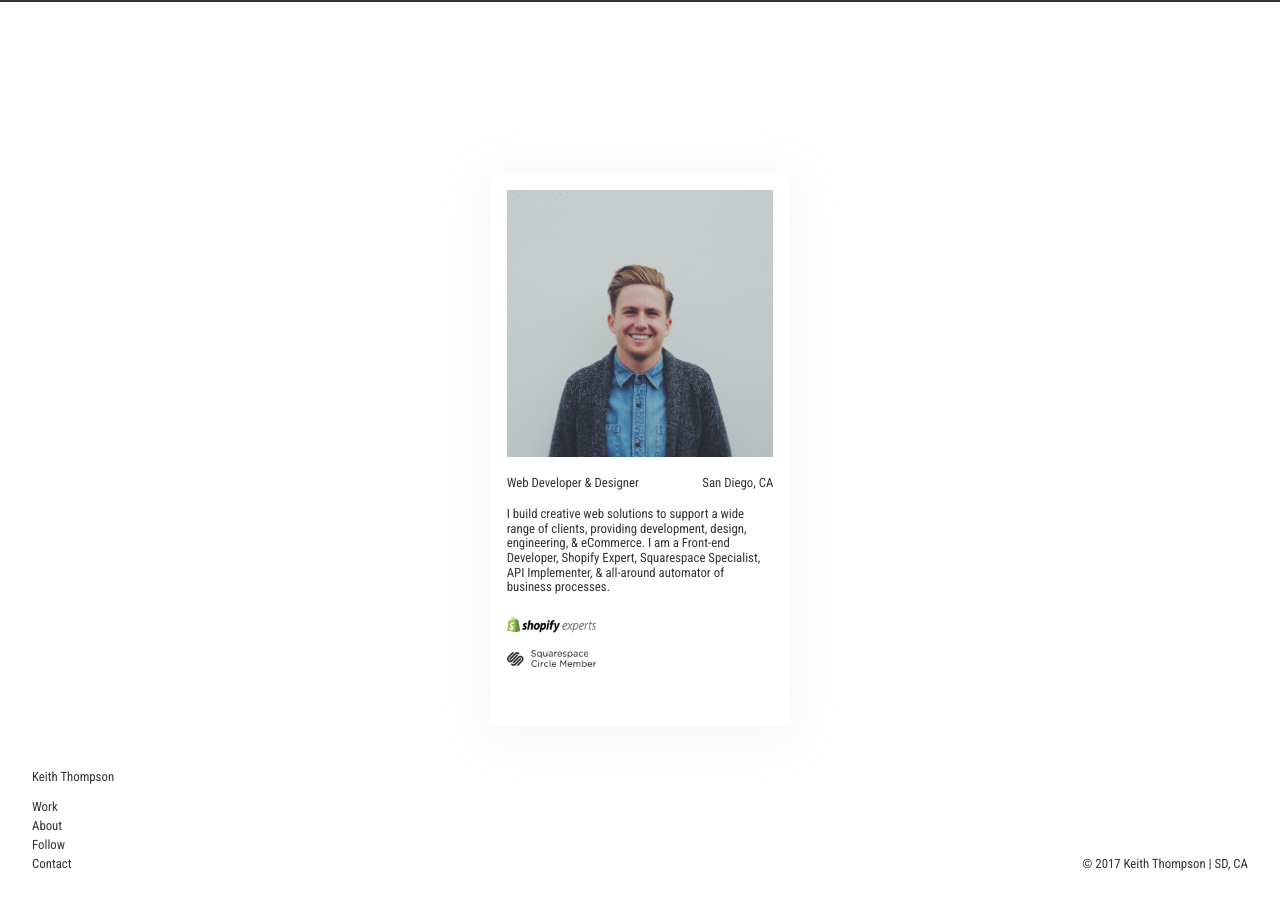
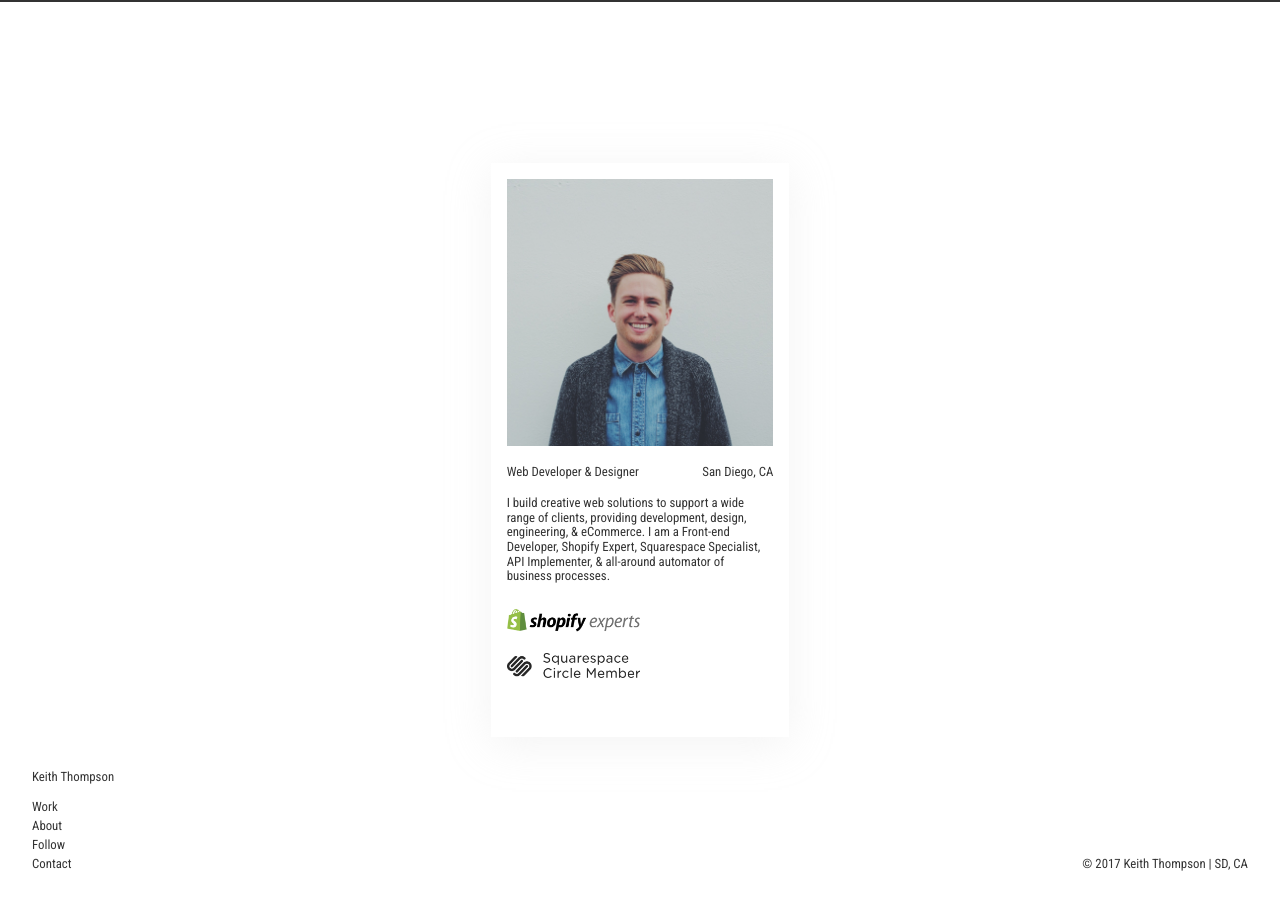
Before and after one commit to ActualKeith/actualkeith.github.io, a Jekyll site: the page built from about/index.html, in a window 1280 px wide. Built offline with Jekyll 4.4.1, drawn with Linux system fonts in a browser that asks for light colours.

```diff
--- a/about/index.html
+++ b/about/index.html
@@ -22,14 +22,14 @@ layout: default
 						</div>
 						<div class="fl w-100 pv2">
 
-							<div class="fl w-50 w-third-ns">
+							<div class="fl w-50 ">
 								<a href="https://experts.shopify.com/keith-thompson">
 									<img onload="this.style.opacity='1';" src="/img/expert-tag.png" alt="" class="w-100">
 								</a>
 							</div>
  						<div class="fl w-100 pt2 pb4">
 
-							<div class="fl w-50 w-third-ns">
+							<div class="fl w-50">
 								<a href="https://experts.shopify.com/keith-thompson">
 									<img onload="this.style.opacity='1';" src="/img/squarespace-tag.png" alt="" class="w-100">
 								</a>
```
Also changed, not shown: 1 other file.
